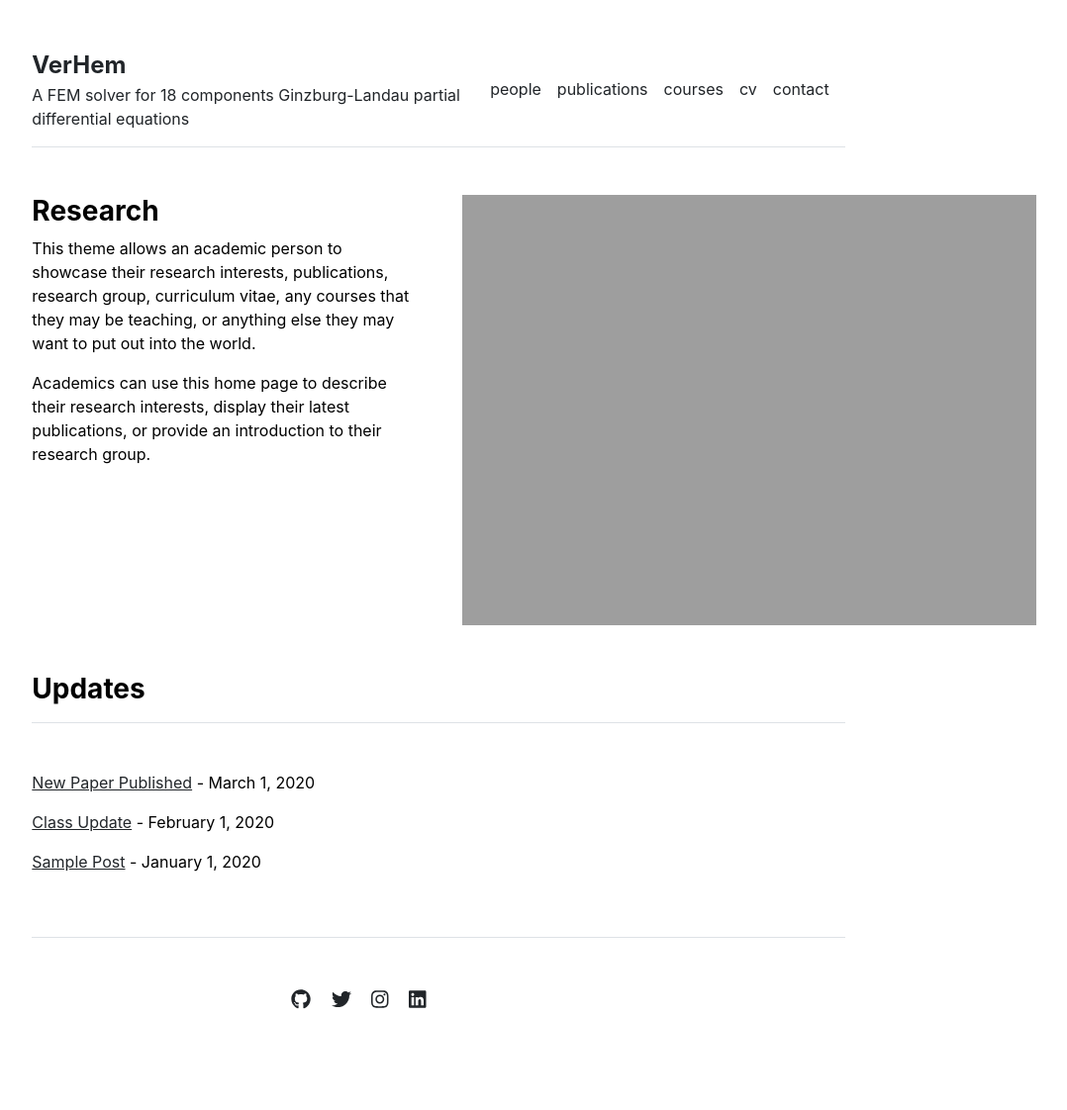
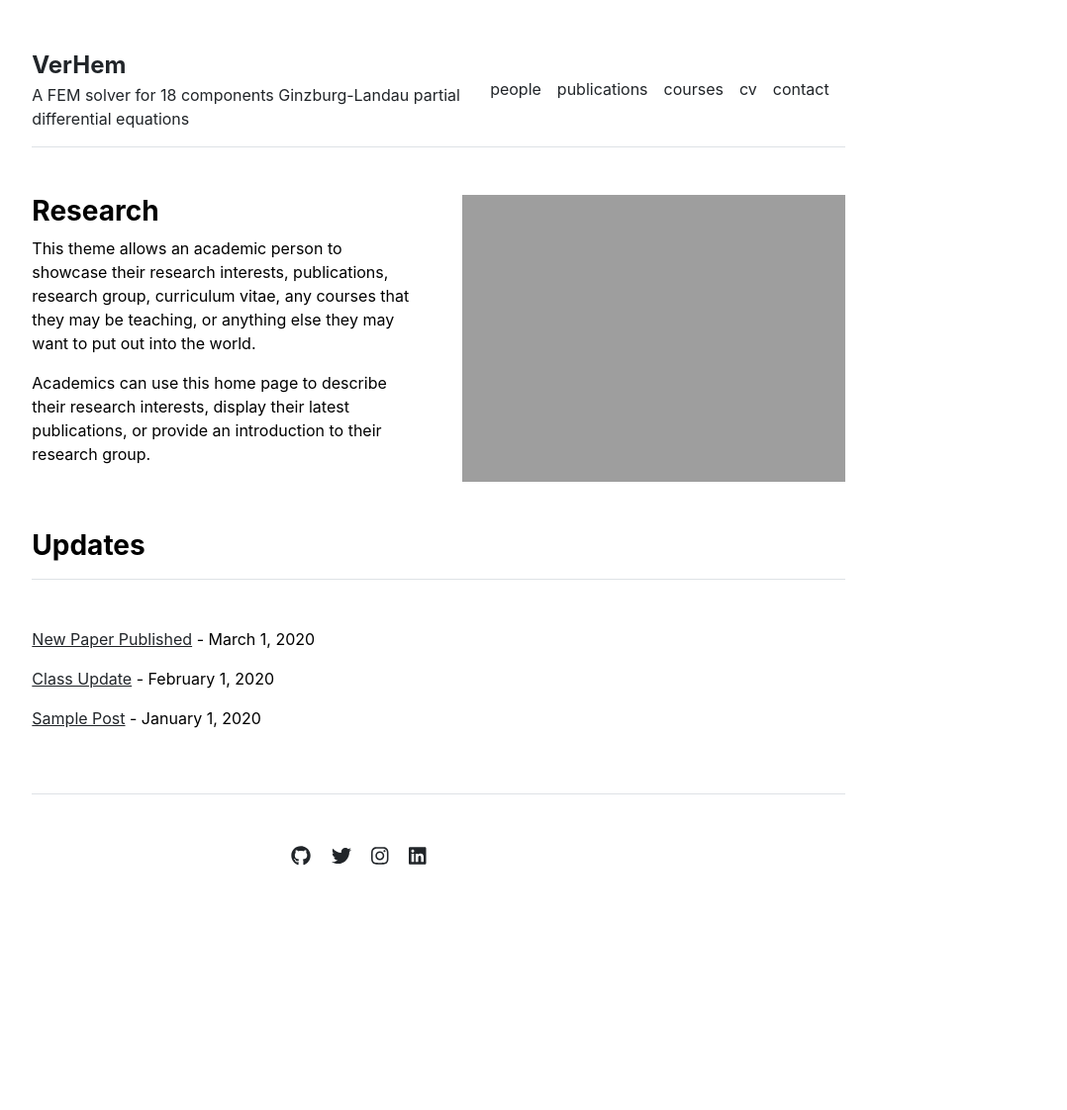
Before and after one commit to VerHem/VerHem.github.io, a Jekyll site: the page built from index.md, in a window 1280 px wide. Shown: the whole page at 99% size, without its empty margins (197-1275 px from the left). Built offline with Jekyll 4.4.1, drawn with Linux system fonts in a browser that asks for light colours; after the commit the page ends 977 px from its top, so only the background shows below that.

Commit message:
modify home pic size

```diff
--- a/_layouts/home.html
+++ b/_layouts/home.html
@@ -8,7 +8,7 @@ layout: default
     {{ content }}
   </div>
   <div class="col-md-6">
-    <img src="{{ site.github.url }}/assets/img/femgl-6.85M-DoF-0-Temp-Direchilet-gap-frame.png" alt="Home" width="150%">
+    <img src="{{ site.github.url }}/assets/img/femgl-6.85M-DoF-0-Temp-Direchilet-gap-frame.png" alt="Home" width="100%">
   </div>
 </div>
 
```
